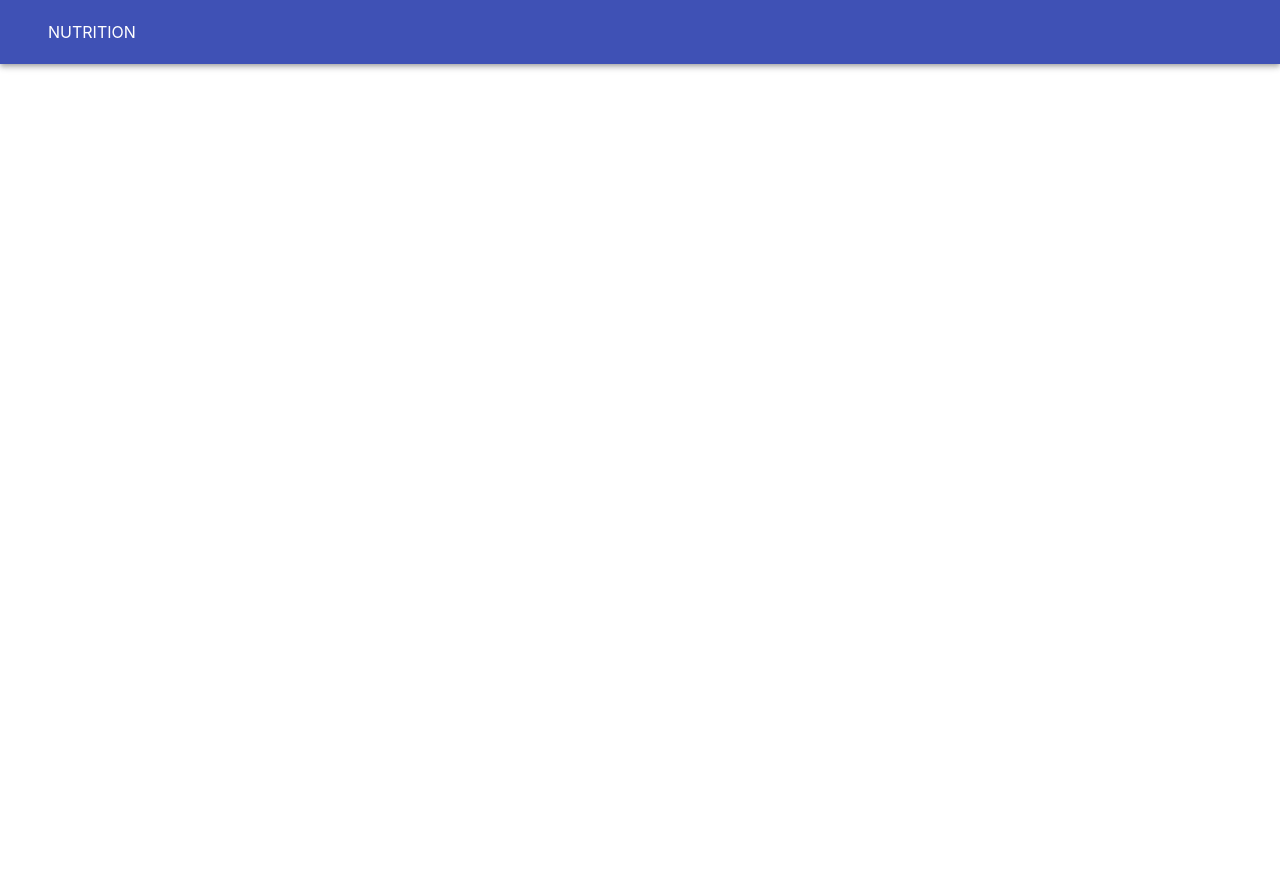
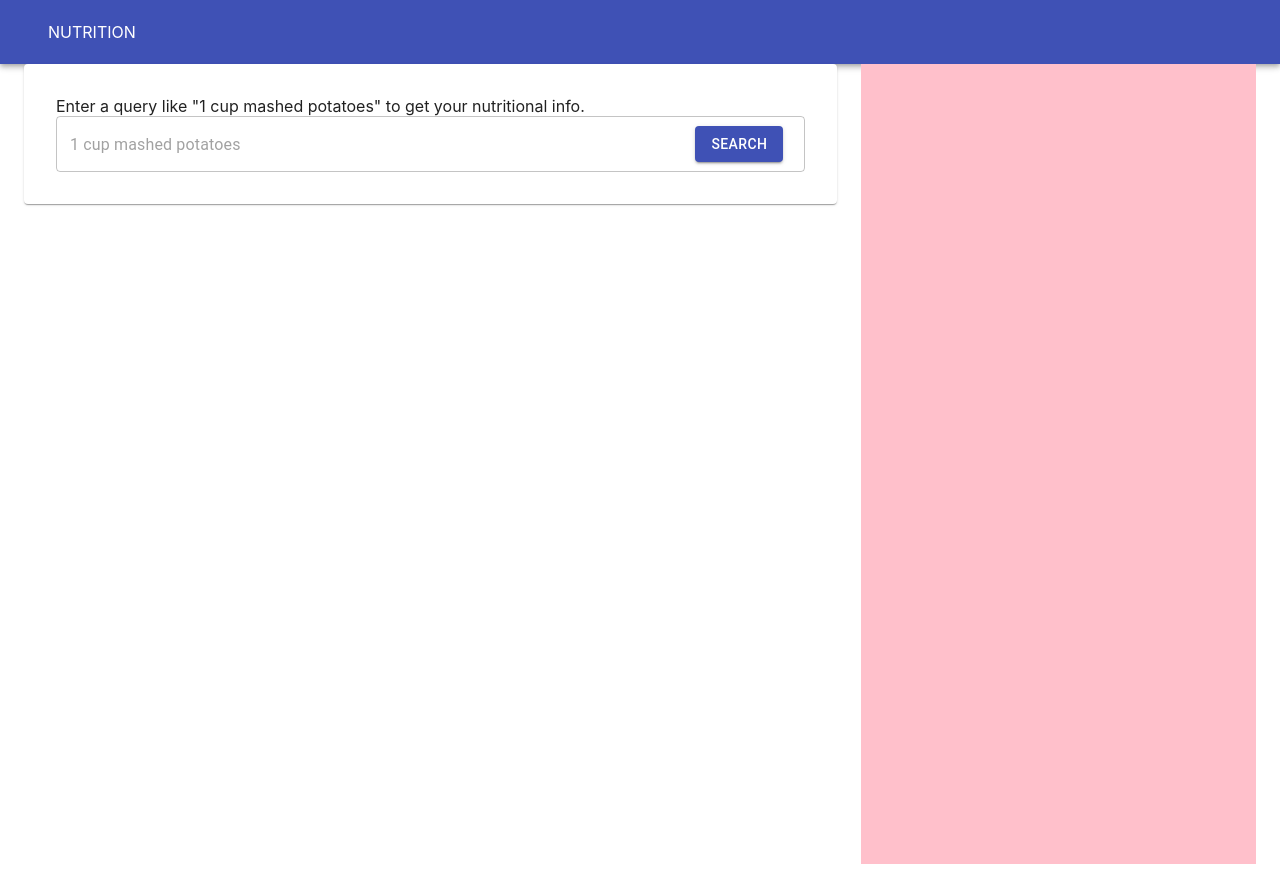
Before and after one commit to elroyantao/tuune-test, a React (Create React App) app: page / in a window 1280 px wide. Before the commit the page ends 800 px from the top, so only its background shows below. Built offline with nearby package versions, Linux system fonts and the light colour scheme.

Commit message:
add search bar

```diff
--- a/package.json
+++ b/package.json
@@ -7,6 +7,7 @@
     "@testing-library/jest-dom": "^5.11.9",
     "@testing-library/react": "^11.2.5",
     "@testing-library/user-event": "^12.8.3",
+    "prop-types": "^15.7.2",
     "react": "^17.0.1",
     "react-dom": "^17.0.1",
     "react-scripts": "4.0.3",
--- /dev/null
+++ b/src/api/fetchNutrients.js
@@ -0,0 +1,24 @@
+const fetchNutrients = async (input) => {
+  const body = {
+    query: input,
+    line_delimited: false,
+    timezone: 'Europe/London',
+    use_branded_foods: false,
+    use_raw_foods: false
+  }
+  const response = await fetch('https://trackapi.nutritionix.com/v2/natural/nutrients', {
+    method: 'POST',
+    mode: 'cors',
+    headers: {
+      'Content-Type': 'application/json',
+      'x-app-id': process.env.REACT_APP_API_ID,
+      'x-app-key': process.env.REACT_APP_API_KEY,
+      'x-remote-user-id': 0
+    },
+    body: JSON.stringify(body)
+  })
+  const result = await response.json()
+  return result.foods
+}
+
+export default fetchNutrients
--- a/src/app/App.js
+++ b/src/app/App.js
@@ -2,12 +2,15 @@ import { Container } from '@material-ui/core'
 import React from 'react'
 
 import Header from '../components/Header/Header'
+import NutrientsContainer from '../container/NutrientsContainer/NutrientsContainer'
 
 function App() {
   return (
     <div>
       <Header />
-      <Container maxWidth="lg">{/* <NutrientsContainer /> */}</Container>
+      <Container maxWidth="lg">
+        <NutrientsContainer />
+      </Container>
     </div>
   )
 }
--- /dev/null
+++ b/src/components/SearchFoods/SearchFoods.js
@@ -0,0 +1,49 @@
+import { Button, Input, InputAdornment, TextField } from '@material-ui/core'
+import React, { useState } from 'react'
+import PropTypes from 'prop-types'
+
+import styles from './SearchFoods.module.css'
+
+const SearchFoods = ({ onSearch }) => {
+  const [searchTerm, setSearchTerm] = useState('')
+
+  const handleChange = (event) => {
+    setSearchTerm(event.target.value)
+  }
+
+  const handleSearch = () => {
+    onSearch(searchTerm)
+  }
+
+  const renderButton = () => {
+    return (
+      <InputAdornment>
+        <Button variant="contained" color="primary" onClick={handleSearch}>
+          Search
+        </Button>
+      </InputAdornment>
+    )
+  }
+
+  return (
+    <div className={styles.container}>
+      <div>Enter a query like &quot;1 cup mashed potatoes&quot; to get your nutritional info.</div>
+      <TextField
+        variant="outlined"
+        placeholder="1 cup mashed potatoes"
+        value={searchTerm}
+        onChange={handleChange}
+        fullWidth
+        InputProps={{
+          endAdornment: renderButton()
+        }}
+      />
+    </div>
+  )
+}
+
+SearchFoods.propTypes = {
+  onSearch: PropTypes.func
+}
+
+export default SearchFoods
--- /dev/null
+++ b/src/components/SearchFoods/SearchFoods.module.css
@@ -0,0 +1,3 @@
+.container {
+  padding: 32px;
+}
--- /dev/null
+++ b/src/container/NutrientsContainer/NutrientsContainer.js
@@ -0,0 +1,29 @@
+import React, { useState } from 'react'
+import { Grid, Paper } from '@material-ui/core'
+
+import SearchFoods from '../../components/SearchFoods/SearchFoods'
+import fetchNutrients from '../../api/fetchNutrients'
+
+const NutrientsContainer = () => {
+  const [nutrients, setNutrients] = useState([])
+
+  const handleSearch = async (searchTerm) => {
+    const nutrients = await fetchNutrients(searchTerm)
+    setNutrients(nutrients)
+  }
+
+  return (
+    <Grid container spacing={3}>
+      <Grid item xs={12} md={8}>
+        <Paper>
+          <SearchFoods onSearch={handleSearch} />
+        </Paper>
+      </Grid>
+      <Grid item xs={12} md={4}>
+        <div style={{ height: '100vh', background: 'pink' }}></div>
+      </Grid>
+    </Grid>
+  )
+}
+
+export default NutrientsContainer
```
